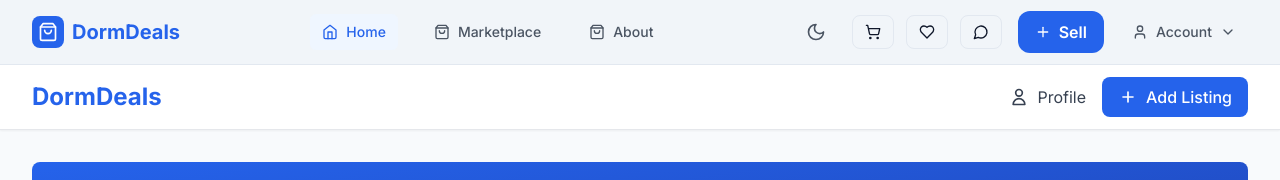
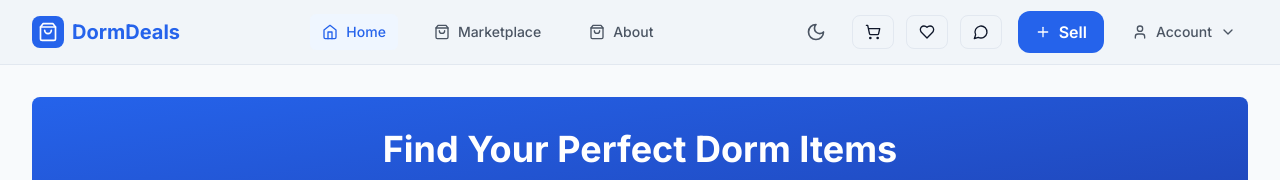
Before and after one commit to firegiant9000/DormDeals, a React (Vite) app: page / in a window 1280 px wide. Shown: the top 180 px of the page. Built offline with nearby package versions, Linux system fonts and the light colour scheme.

Commit message:
Updated the cart & wishlist to show the drawer on the right and remove redundancies

```diff
--- a/src/components/Navbar.tsx
+++ b/src/components/Navbar.tsx
@@ -3,10 +3,12 @@ import { ShoppingBag, Plus, User, Home, Menu, X, ChevronDown, Moon, Sun, Shoppin
 import { motion, AnimatePresence } from 'framer-motion'
 import { useState, useEffect, useRef } from 'react'
 import { useTheme } from '../context/ThemeContext'
+import { useShop } from '../context/ShopContext'
 
 const Navbar = () => {
   const location = useLocation()
   const { theme, toggle } = useTheme()
+  const { openCart, openWishlist } = useShop()
   const [isMobileMenuOpen, setIsMobileMenuOpen] = useState(false)
   const [isUserMenuOpen, setIsUserMenuOpen] = useState(false)
   const userMenuRef = useRef<HTMLDivElement>(null)
@@ -88,12 +90,12 @@ const Navbar = () => {
 
             {/* Cart, Wishlist, Chat */}
             <div className="flex items-center gap-3">
-              <Link to="/cart" className="px-3 py-2 rounded-lg border border-surface hover:bg-surface-2">
+              <button onClick={openCart} className="px-3 py-2 rounded-lg border border-surface hover:bg-surface-2">
                 <ShoppingCart className="w-4 h-4" />
-              </Link>
-              <Link to="/wishlist" className="px-3 py-2 rounded-lg border border-surface hover:bg-surface-2">
+              </button>
+              <button onClick={openWishlist} className="px-3 py-2 rounded-lg border border-surface hover:bg-surface-2">
                 <Heart className="w-4 h-4" />
-              </Link>
+              </button>
               <Link to="/chat" className="px-3 py-2 rounded-lg border border-surface hover:bg-surface-2">
                 <MessageCircle className="w-4 h-4" />
               </Link>
@@ -195,22 +197,20 @@ const Navbar = () => {
 
                 <div className="border-t border-surface pt-4 mt-4 space-y-2">
                   <div className="grid grid-cols-3 gap-2">
-                    <Link
-                      to="/cart"
+                    <button
+                      onClick={() => { openCart(); setIsMobileMenuOpen(false); }}
                       className="flex items-center justify-center gap-2 px-3 py-2 border border-surface rounded-lg hover:bg-surface-2"
-                      onClick={() => setIsMobileMenuOpen(false)}
                     >
                       <ShoppingCart className="w-4 h-4" />
                       <span className="text-sm">Cart</span>
-                    </Link>
-                    <Link
-                      to="/wishlist"
+                    </button>
+                    <button
+                      onClick={() => { openWishlist(); setIsMobileMenuOpen(false); }}
                       className="flex items-center justify-center gap-2 px-3 py-2 border border-surface rounded-lg hover:bg-surface-2"
-                      onClick={() => setIsMobileMenuOpen(false)}
                     >
                       <Heart className="w-4 h-4" />
                       <span className="text-sm">Wishlist</span>
-                    </Link>
+                    </button>
                     <Link
                       to="/chat"
                       className="flex items-center justify-center gap-2 px-3 py-2 border border-surface rounded-lg hover:bg-surface-2"
--- a/src/pages/MainFeaturePage.tsx
+++ b/src/pages/MainFeaturePage.tsx
@@ -221,41 +221,6 @@ const MainFeaturePage: React.FC = () => {
 
   return (
     <div className="min-h-[100svh] bg-transparent text-inherit">
-      {/* Header */}
-      <header className="bg-white shadow-sm border-b">
-        <div className="max-w-7xl mx-auto px-4 sm:px-6 lg:px-8">
-          <div className="flex justify-between items-center h-16">
-            {/* Logo */}
-            <div className="flex items-center">
-              <h1 className="text-2xl font-bold text-primary-600">DormDeals</h1>
-            </div>
-
-            {/* Navigation */}
-            <nav className="flex items-center space-x-4">
-              <button
-                onClick={() => navigate('/profile')}
-                className="flex items-center space-x-2 text-gray-700 hover:text-primary-600 transition-colors"
-              >
-                <svg className="w-5 h-5" fill="none" stroke="currentColor" viewBox="0 0 24 24">
-                  <path strokeLinecap="round" strokeLinejoin="round" strokeWidth={2} d="M16 7a4 4 0 11-8 0 4 4 0 018 0zM12 14a7 7 0 00-7 7h14a7 7 0 00-7-7z" />
-                </svg>
-                <span className="hidden sm:inline">Profile</span>
-              </button>
-
-              <button
-                onClick={() => navigate('/create-listing')}
-                className="btn-primary flex items-center space-x-2"
-              >
-                <svg className="w-5 h-5" fill="none" stroke="currentColor" viewBox="0 0 24 24">
-                  <path strokeLinecap="round" strokeLinejoin="round" strokeWidth={2} d="M12 6v6m0 0v6m0-6h6m-6 0H6" />
-                </svg>
-                <span className="hidden sm:inline">Add Listing</span>
-              </button>
-            </nav>
-          </div>
-        </div>
-      </header>
-
       {/* Main Content */}
       <main className="max-w-7xl mx-auto px-4 sm:px-6 lg:px-8 py-8">
         {/* Hero Section */}
```
Also changed, not shown: 1 other file (tests, documents, lock files or other folders).
